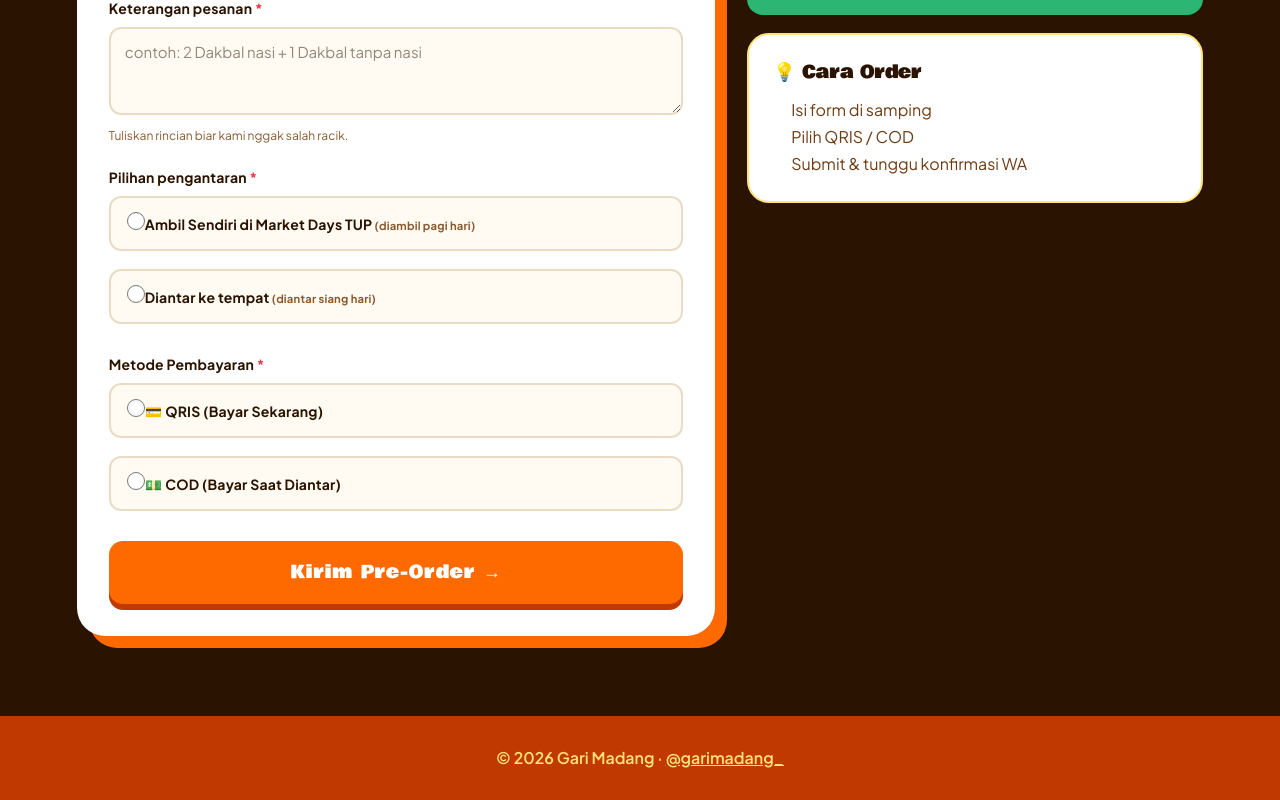
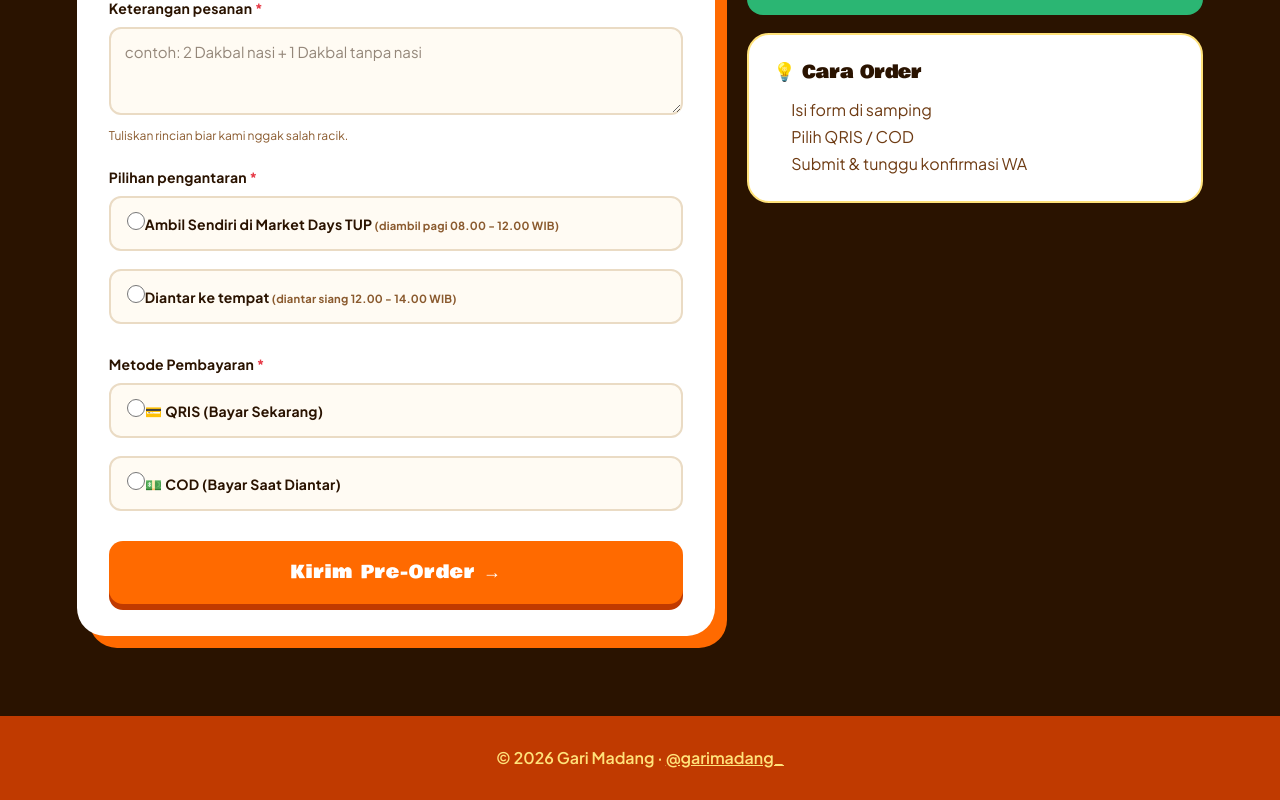
Before and after one commit to FahrialRamadhan/garimadangPO, a Next.js app: page / in a window 1280 px wide. Shown: the part 2197-2997 px from the top of the page. Built offline with nearby package versions, Linux system fonts and the light colour scheme.

Commit message:
Update page.tsx

```diff
--- a/app/page.tsx
+++ b/app/page.tsx
@@ -471,8 +471,8 @@ export default function Home() {
                     />
                     <span>
                       {val}
-                      {val === 'Diantar ke tempat' && <small style={{ color: '#8a5a2e' }}> (diantar siang hari)</small>}
-                      {val === 'Ambil Sendiri di Market Days TUP' && <small style={{ color: '#8a5a2e' }}> (diambil pagi hari)</small>}
+                      {val === 'Diantar ke tempat' && <small style={{ color: '#8a5a2e' }}> (diantar siang 12.00 - 14.00 WIB)</small>}
+                      {val === 'Ambil Sendiri di Market Days TUP' && <small style={{ color: '#8a5a2e' }}> (diambil pagi 08.00 - 12.00 WIB)</small>}
                     </span>
                   </label>
                 ))}
```
